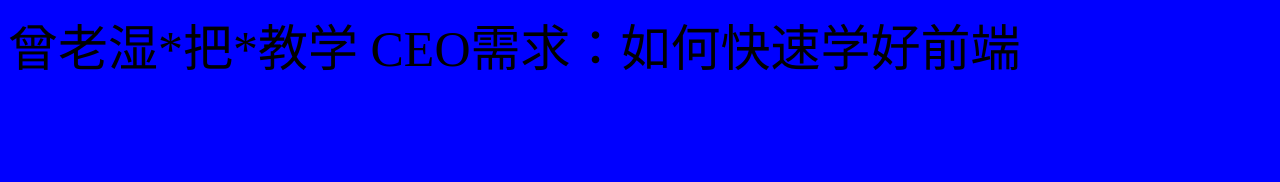
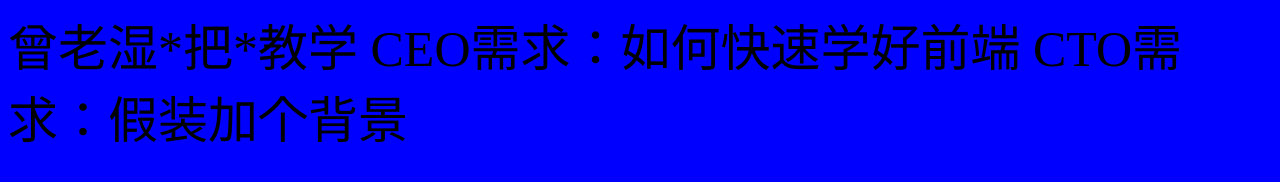
Before and after one commit to DriverZeng/git-demo-1, a plain HTML site: page index.html in a window 1280 px wide. Drawn offline with Linux system fonts and the light colour scheme.

Commit message:
cto_branch1

```diff
--- a/index.html
+++ b/index.html
@@ -13,6 +13,8 @@
     曾老湿*把*教学
 
     CEO需求：如何快速学好前端
+
+    CTO需求：假装加个背景
 </body>
 
 </html>
```
